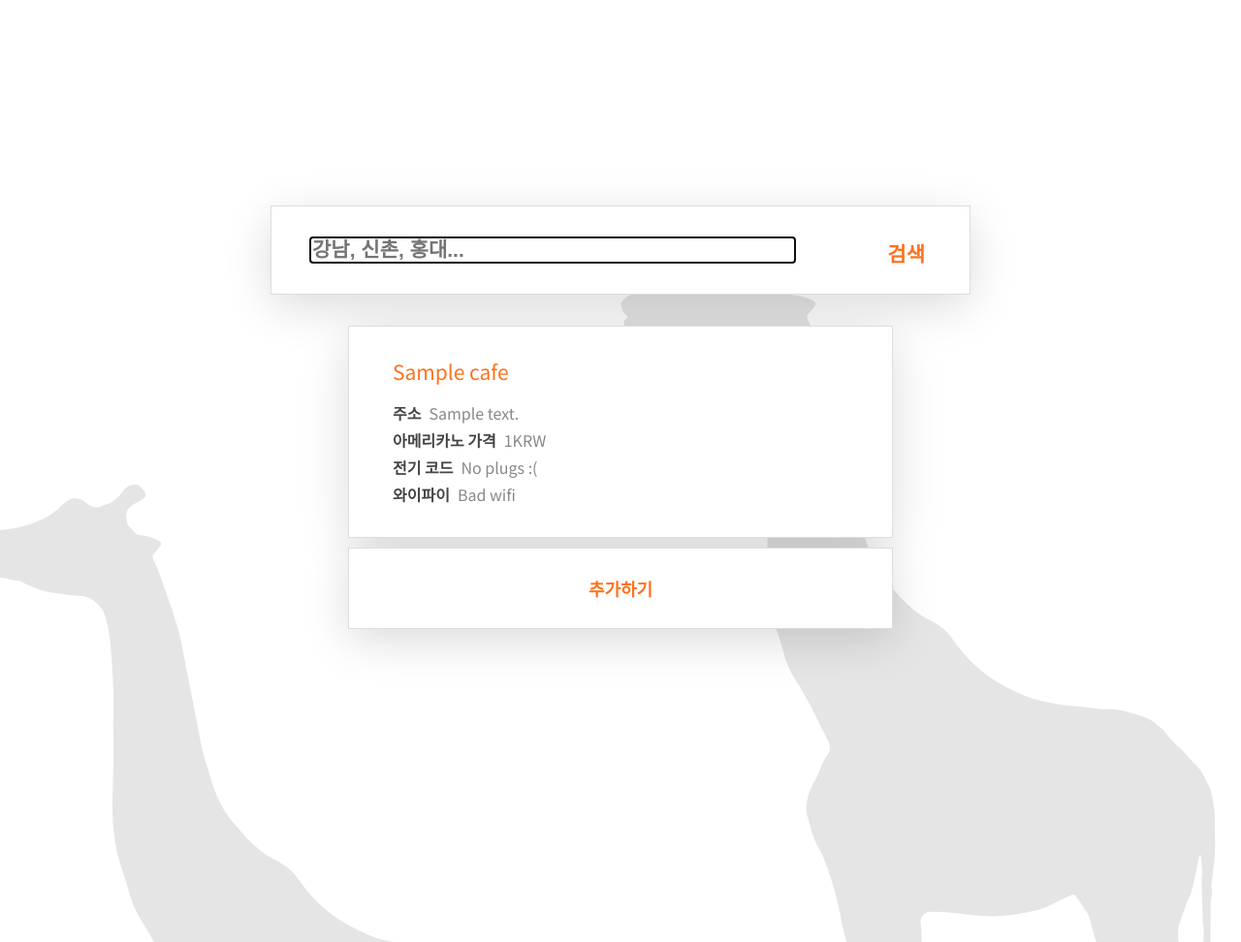
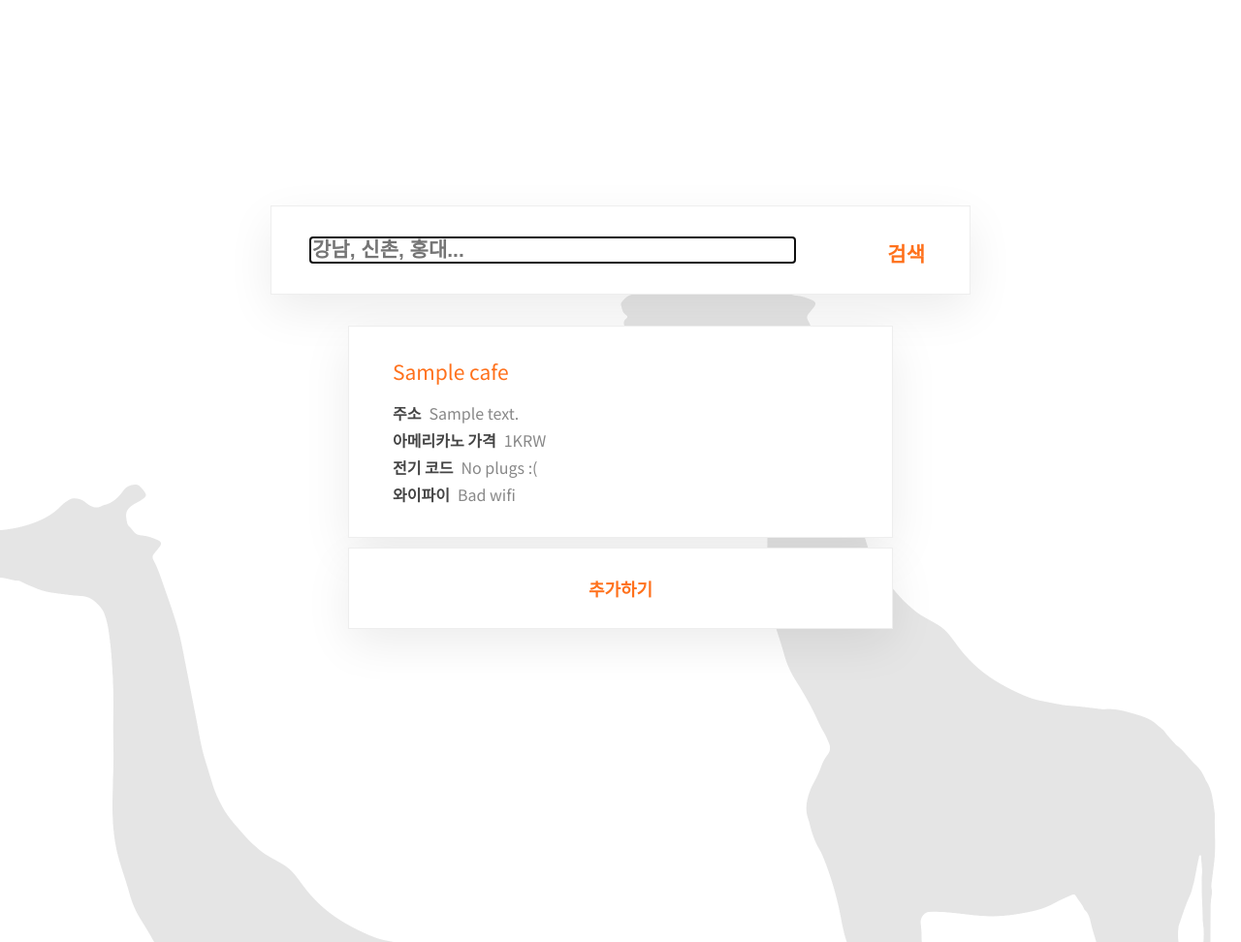
Before and after one commit to itsnamgyu/mogakco, a Django app: page /cafe/index in a window 1280 px wide. Shown: the whole page at 97% size. Run offline with Django 3.2, Linux system fonts and the light colour scheme; tables that the repository leaves empty hold one stand-in row (values such as "Sample post"); parts of the project's set-up code (start-up, migrations or seed data) failed here and were passed over; some libraries are stand-ins or nearby versions.

Commit message:
Lightened card shadow and border

```diff
--- a/static/css/mogakco.css
+++ b/static/css/mogakco.css
@@ -10,8 +10,8 @@ body {
 	position: relative;
 	text-align: center;
 	margin: 10px auto;
-	border: 1px solid #DDD;
-	box-shadow: 0 12px 48px rgba(0, 0, 0, 0.15);
+	border: 1px solid #EEE;
+	box-shadow: 0 16px 48px rgba(0, 0, 0, 0.08);
 }
 
 .card:first-of-type {
@@ -53,7 +53,7 @@ body {
 	left: 0;
 	width: 100%;
 	height: 100%;
-	box-shadow: 0 12px 48px rgba(0, 0, 0, 0.15);
+	box-shadow: 0 16px 48px rgba(0, 0, 0, 0.08);
 }
 
 .page-width {
```
